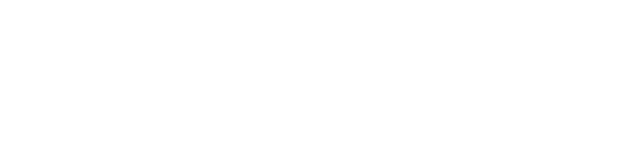
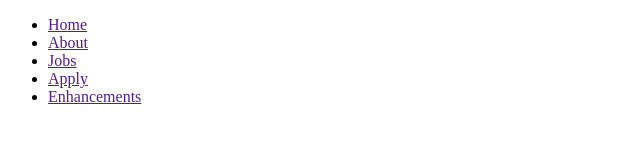
Before and after one commit to 102560056/COS10026-Assignment-1, a plain HTML site: page index.html in a window 1280 px wide. Shown: the whole page, without its empty margins (0-640 px from the left). Drawn offline with Linux system fonts and the light colour scheme.

Commit message:
Update index.html
Scaffolding

```diff
--- a/index.html
+++ b/index.html
@@ -14,7 +14,24 @@ website with an email link to your student email.  -->
 </head>
 
 <body>
-
+<!--   Icon   -->
+<ul >
+    <li>
+        <a href="">Home</a>
+    </li>
+    <li>
+        <a href="">About</a>
+    </li>
+    <li>
+        <a href="">Jobs</a>
+    </li>
+    <li>
+        <a href="">Apply</a>
+    </li>
+    <li>
+        <a href="">Enhancements</a>
+    </li>
+</ul>
 </body>
 
 </html>
```
